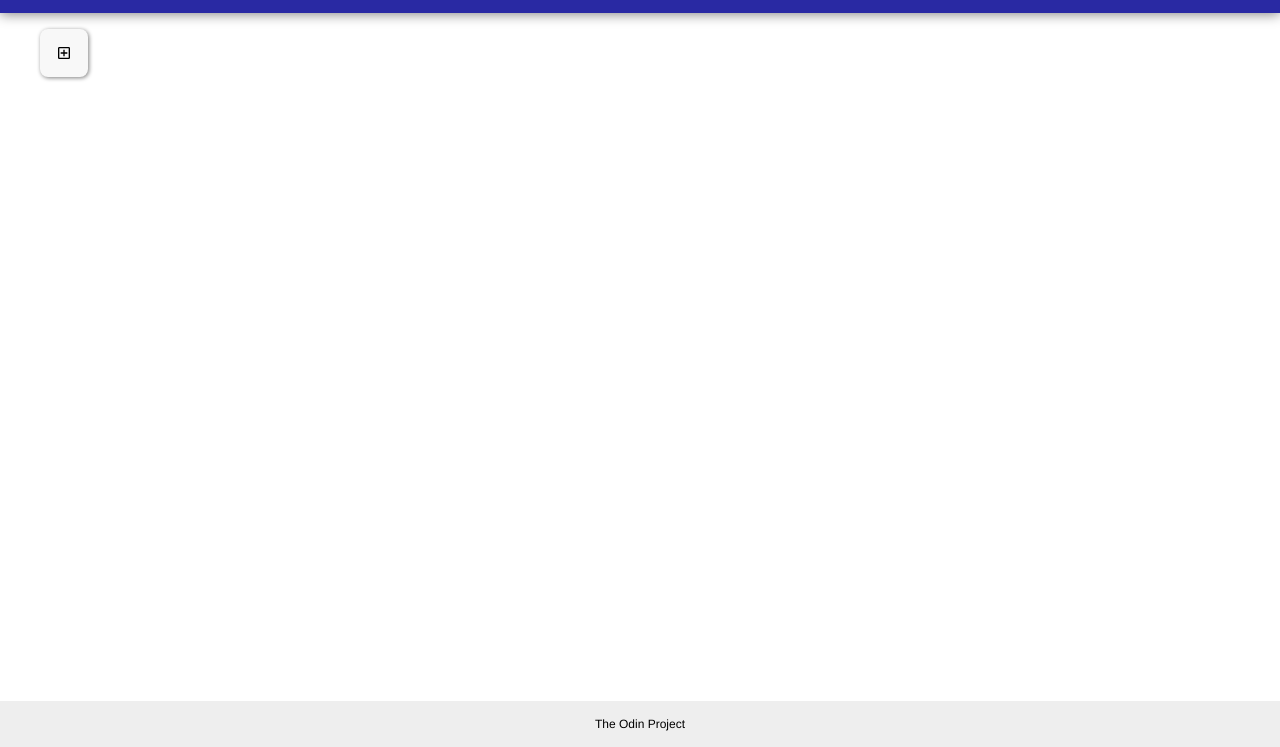
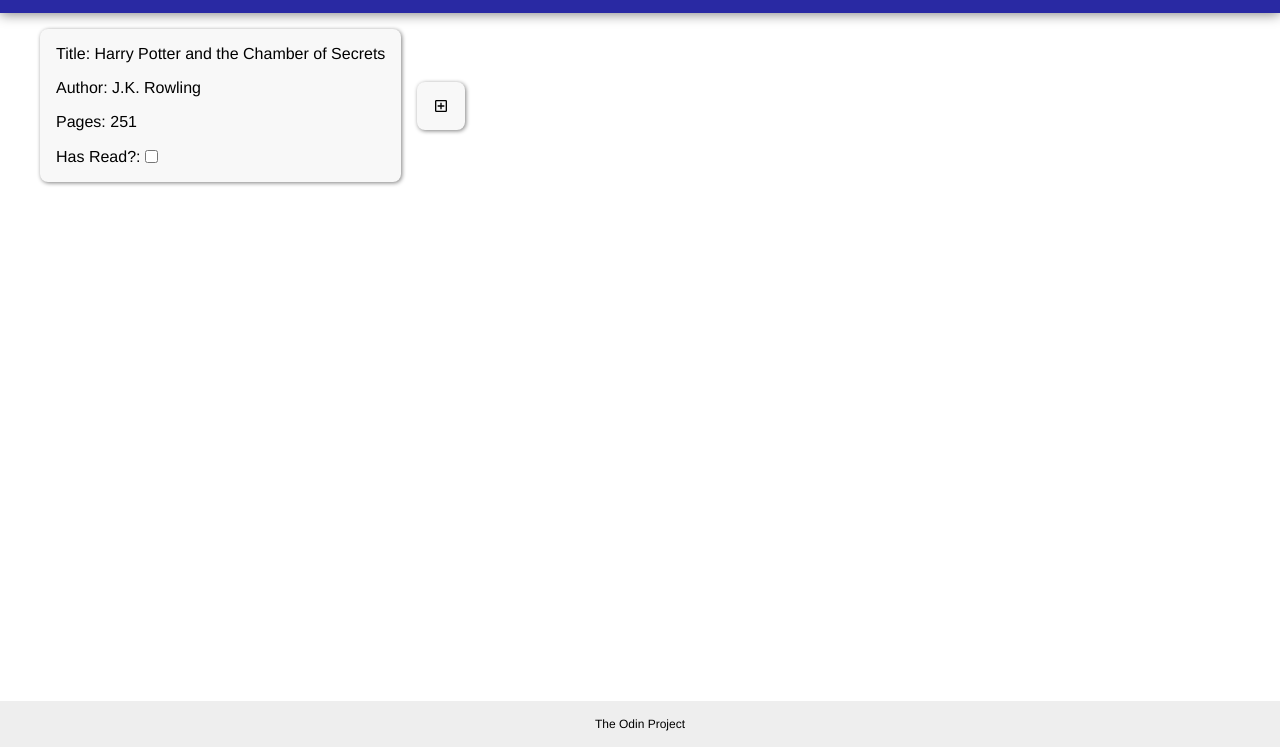
Before and after one commit to cjxo/TOP-Library, a plain HTML site: page index.html in a window 1280 px wide. Shown: the part 53-800 px from the top of the page. Drawn offline with Linux system fonts and the light colour scheme.

Commit message:
default harry potter book

```diff
--- a/index.html
+++ b/index.html
@@ -17,6 +17,15 @@
             </div>
             <div class="content-wrapper">
                 <div class="content">
+                    <div class="card">
+                        <div>Title: Harry Potter and the Chamber of Secrets</div>
+                        <div>Author: J.K. Rowling</div>
+                        <div>Pages: 251</div>
+                        <div class="has-read">
+                            <label for="read">Has Read?: </label>
+                        <input type="checkbox" id="read" />
+                        </div>
+                    </div>
                 </div>
             </div>
             <div class="footer-wrapper">
```
